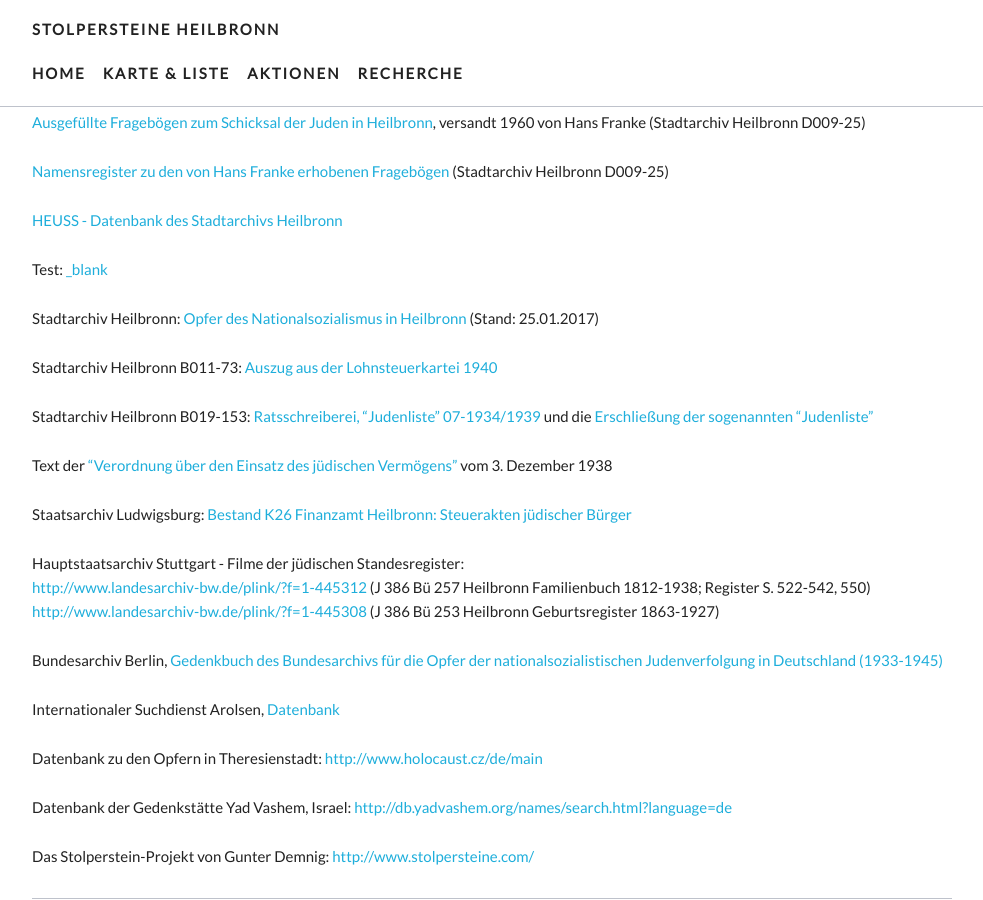
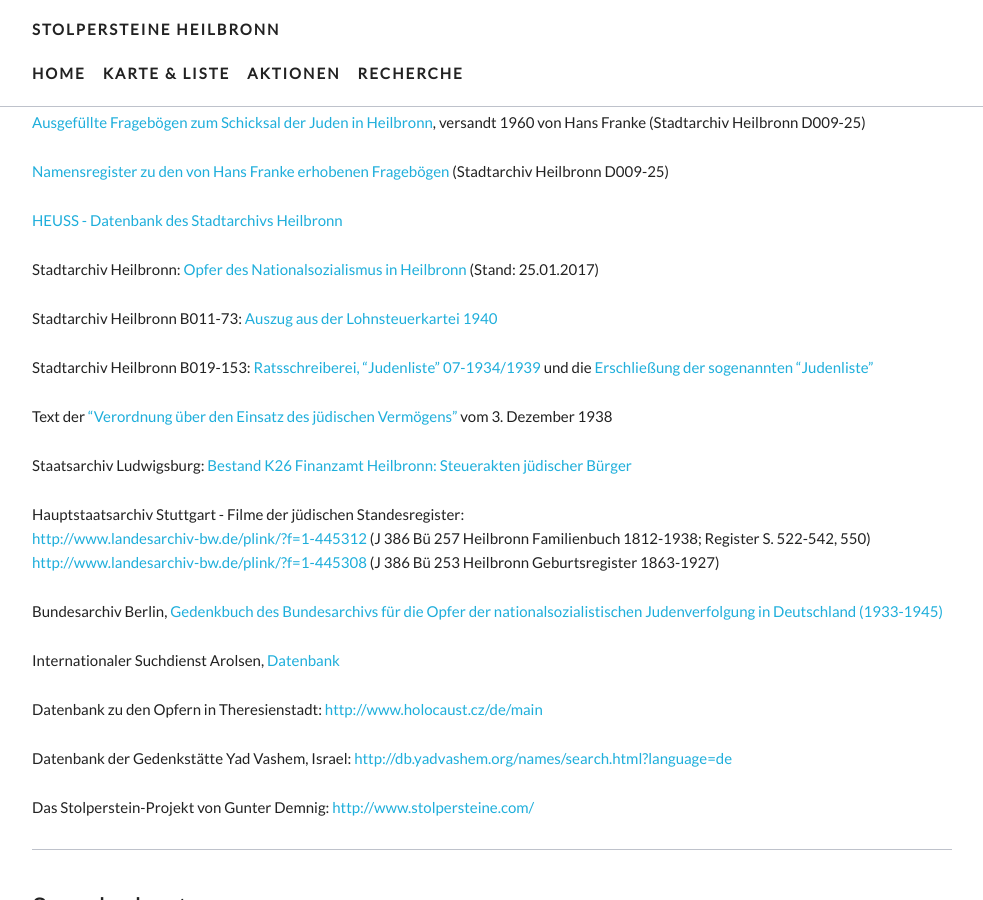
Before and after one commit to opendata-heilbronn/stolpersteine, a Jekyll site: the page built from recherche.md, in a window 1280 px wide and 900 px high, scrolled down 306 px. Shown: the whole window, without its empty margins (148-1131 px from the left). Built offline with Jekyll 4.4.1, drawn with Linux system fonts in a browser that asks for light colours; nearby versions of some CDN libraries; some web fonts are replaced.

Commit message:
Updated Recherche

```diff
--- a/recherche.md
+++ b/recherche.md
@@ -19,8 +19,6 @@ Vom Mittelalter bis zur Zeit der nationalsozialistischen Verfolgungen (1050-1945
 [Namensregister zu den von Hans Franke erhobenen Fragebögen]({{ site.baseurl }}/uploads/register-stadtarchiv-heilbronn-d009-25-franke-frageboegen.pdf) (Stadtarchiv Heilbronn D009-25)
 
 [HEUSS - Datenbank des Stadtarchivs Heilbronn](http://heuss.stadtarchiv-heilbronn.de/)
-
-Test: [_blank](http://p-wanner.de)
 
 Stadtarchiv Heilbronn: [Opfer des Nationalsozialismus in Heilbronn]({{ site.baseurl }}/uploads/2017-01-25-datenbank-opfer-ns.pdf) (Stand: 25.01.2017)
 
```
